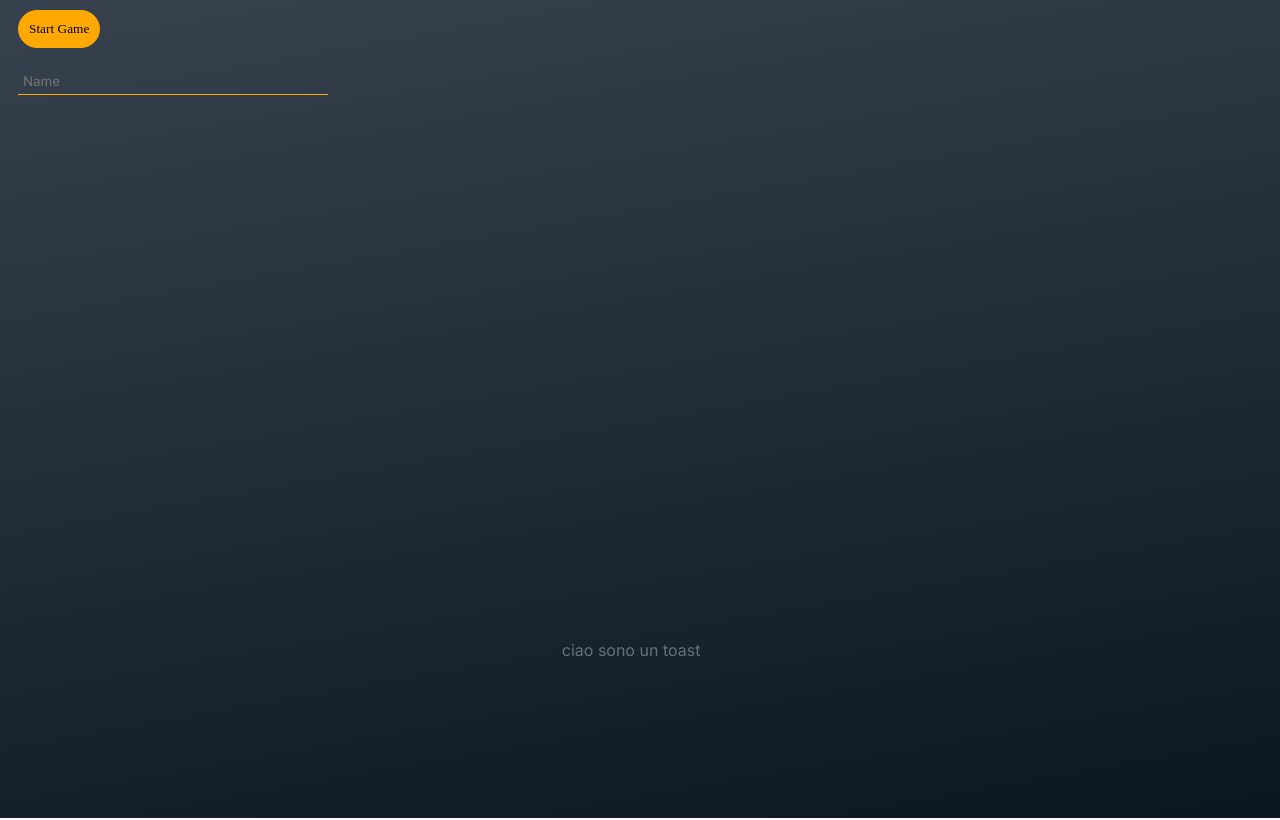
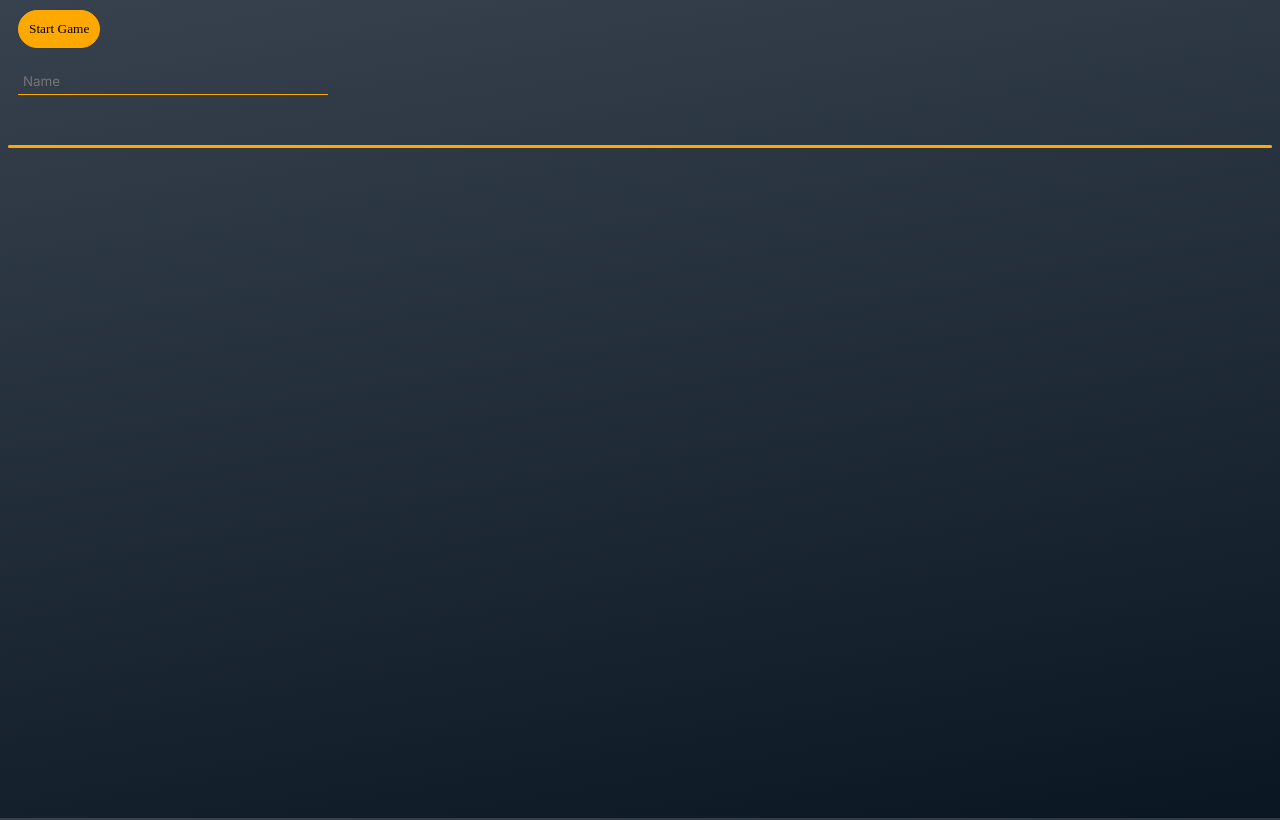
Before and after one commit to Labiless/masterpiece, a Vue app: page / in a window 1280 px wide. Built offline with nearby package versions, Linux system fonts and the light colour scheme; some icons are missing; a web font is replaced by a local one.

Commit message:
feat: created timer compo

```diff
--- /dev/null
+++ b/src/components/TimeBar/TimeBar.less
@@ -0,0 +1,17 @@
+div {
+    width: 100%;
+    border-radius: 100px;
+    &.external {
+        height: 3px;
+        margin: 10px auto;
+        background-color: @grey;
+        .internal {
+            width: 100%;
+            background-color: @gold;
+            height: 100%;
+            &.animate{
+                width: 0%;
+            }
+        }
+    }
+}
--- /dev/null
+++ b/src/components/TimeBar/TimeBar.vue
@@ -0,0 +1,55 @@
+<template>
+    <div class="external">
+        <div :style=css class="internal" :class="{animate : isStart}" ></div>
+    </div>
+</template>
+
+<script>
+    export default{
+        props: {
+            maxTime: {
+                type: Number,
+                default: 10
+            },
+            isStart: {
+                type: Boolean,
+                default: false
+            }
+        },
+        data(){
+            return{
+                timer : this.maxTime,
+            }
+        },
+        watch : {
+            isStart : function(){
+                console.log(this.isStart)
+                this.start();
+            }
+        },
+        methods : {
+            start(){
+                if(this.isStart){
+                    setTimeout(() => {
+                        this.$emit("timerEnd");
+                    }, this.maxTime * 1000)
+                }
+            }
+        },
+        computed: {
+            css(){
+                return{
+                     "transition" : `all ${this.maxTime}s`
+                }
+            }
+        },
+        mounted() {
+            this.start();
+        }
+
+    }
+</script>
+
+<style lang="less" scoped>
+    @import "./TimeBar.less";
+</style>
--- a/src/components/Toast/Toast.vue
+++ b/src/components/Toast/Toast.vue
@@ -27,7 +27,7 @@ export default {
     },
     data() {
         return {
-            showToast: true,
+            showToast: this.show,
             iconColor: colors.grey,
         }
     },
--- a/src/views/HomeView.vue
+++ b/src/views/HomeView.vue
@@ -3,19 +3,20 @@ import Button from "../components/Button/Button.vue"
 import TextInput from "../components/TextInput/TextInput.vue"
 import Toast from "../components/Toast/Toast.vue"
 import IconButton from "../components/IconButton/IconButton.vue";
+import TimeBar from "../components/TimeBar/TimeBar.vue";
 </script>
 
 <script>
 export default {
   data() {
     return {
-      showToast: true,
+      showToast: false,
       toastText: "ciao sono un toast"
     }
   },
   methods: {
     buttonClick() {
-      this.toastText = ["test 1", "un nuovo test", "ancora il nuovo testo!"][Math.trunc(Math.random()*3)]
+      this.toastText = "start timer"
       this.showToast = !this.showToast;
     },
     iconClick(){
@@ -24,7 +25,12 @@ export default {
     handleInput(input) {
       console.log(input)
     },
-
+    timerEnd(){
+      console.log("timer ended")
+    }
+  },
+  mounted(){
+    console.log(this.showToast);
   }
 }
 </script>
@@ -36,4 +42,5 @@ export default {
   <IconButton @click="iconClick" icon="IoShareSocialSharp"/>
   <IconButton icon="IoQrCodeSharp"/>
   <IconButton icon="IoCopySharp"/>
+  <TimeBar maxTime="10" v-on:timerEnd="timerEnd" :isStart=showToast />
 </template>
```
